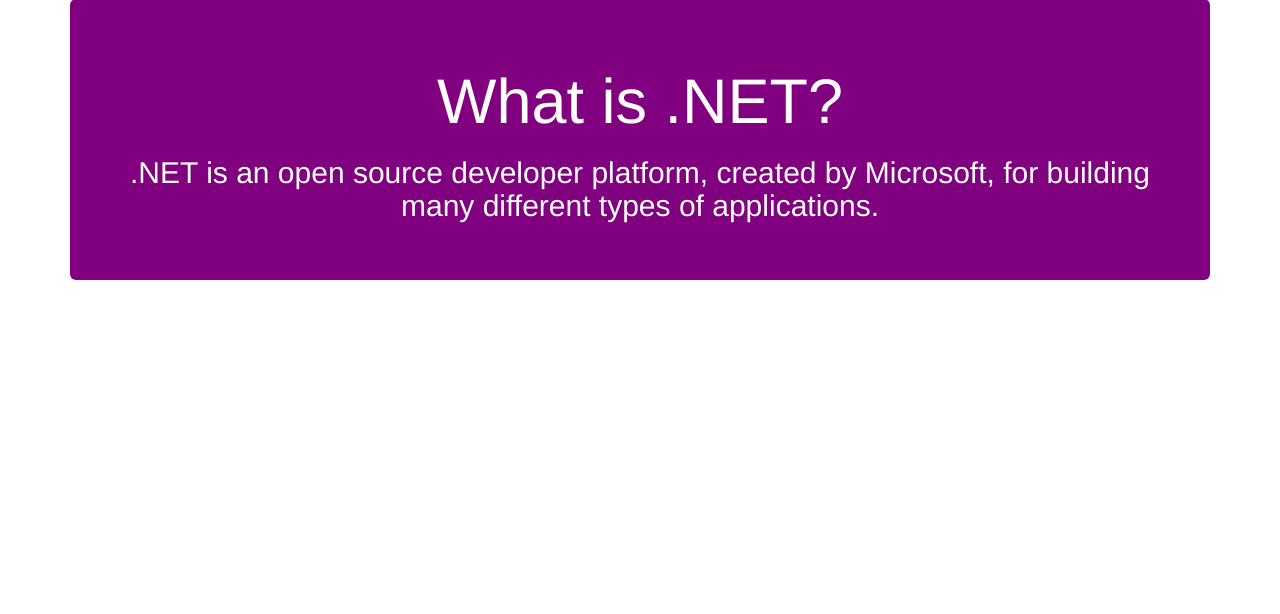
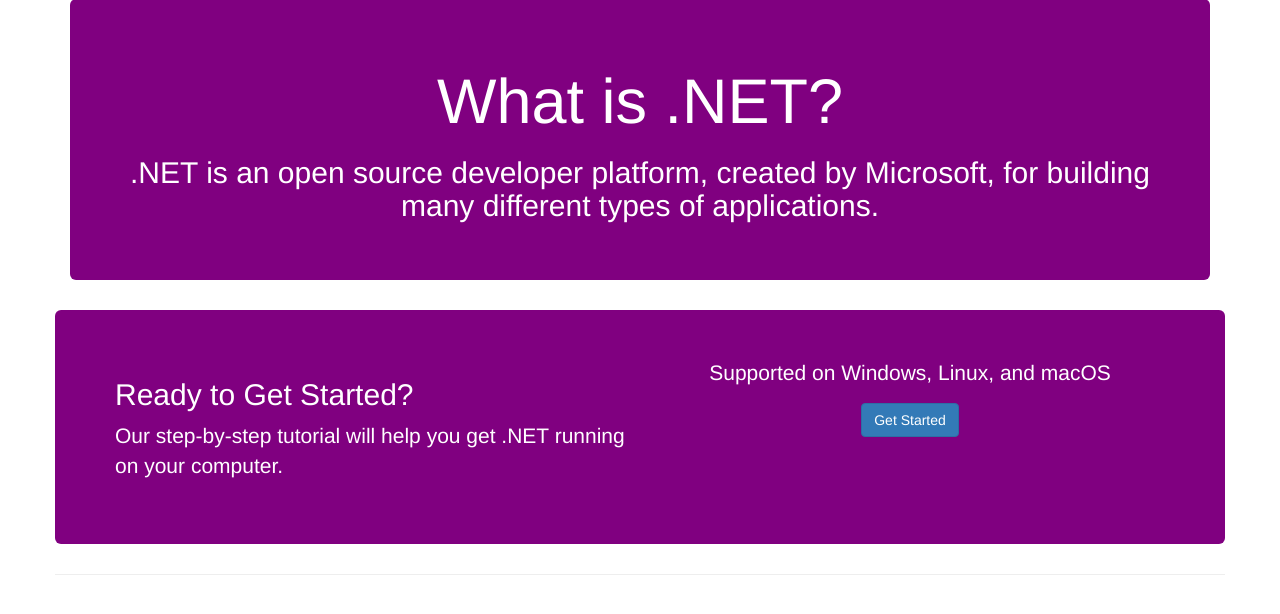
Before and after one commit to nick3633/itp4924-homework-A04, a Flask app: page /about in a window 1280 px wide. Shown: the part 71-685 px from the top of the page. Run offline with Flask 2, Linux system fonts and the light colour scheme; data that the repository does not hold is empty; some libraries are stand-ins or nearby versions.

Commit message:
completed about page

```diff
--- a/app/pages.py
+++ b/app/pages.py
@@ -4,9 +4,8 @@
 from werkzeug.security import generate_password_hash, check_password_hash
 from datetime import datetime
 from app import app, db
-from app.forms import home_function_block_add, home_about_block_add, home_client_block_add, home_function_block_edit, \
-    home_about_block_edit, home_client_block_edit, AdminLoginForm, AddAdminForm
-from app.models import Admin, home_functions_block, home_about_block, home_client_block
+from app.forms import *
+from app.models import *
 
 
 @app.route('/', methods=['GET', 'POST'])
@@ -19,7 +18,6 @@
     return render_template('home.html', title='',
                            home_function_block=home_function_block_load, home_about_block=home_about_block_load,
                            home_client_block=home_client_block_load)
-
 
 @app.route('/home/func_block/add', methods=['GET', 'POST'])
 def home_func_blk_add():
@@ -41,7 +39,6 @@
         return redirect(url_for('home'))
 
     return render_template('home_function_block_add.html', form_home_func_block_add=form_home_func_block_add)
-
 
 @app.route('/home/function_block/edit/<id>', methods=['GET', 'POST'])
 def home_func_blk_edit(id):
@@ -75,7 +72,6 @@
     return render_template('home_function_block_edit.html', title='Editing block Functions in home.html',
                            form_home_func_block_edit=form_home_func_block_edit, id=id)
 
-
 @app.route('/home/about_block/add', methods=['GET', 'POST'])
 def home_about_blk_add():
     if not current_user.is_authenticated:
@@ -98,7 +94,6 @@
         return redirect(url_for('home'))
 
     return render_template('home_about_block_add.html', form_home_about_block_add=form_home_about_block_add)
-
 
 @app.route('/home/about_block/edit/<id>', methods=['GET', 'POST'])
 def home_about_blk_edit(id):
@@ -135,7 +130,6 @@
     return render_template('home_about_block_edit.html', title='Editing block About in home.html',
                            form_home_about_block_edit=form_home_about_block_edit, id=id)
 
-
 @app.route('/home/client_block/add', methods=['GET', 'POST'])
 def home_client_blk_add():
     if not current_user.is_authenticated:
@@ -153,7 +147,6 @@
         return redirect(url_for('home'))
 
     return render_template('home_client_block_add.html', form_home_client_block_add=form_home_client_block_add)
-
 
 @app.route('/home/client_block/edit/<id>', methods=['GET', 'POST'])
 def home_client_blk_edit(id):
@@ -185,10 +178,63 @@
 
 @app.route('/about', methods=['GET', 'POST'])
 def about():
+    about_net_block_load = about_net_block.query
+    return render_template('about.html', title='About', about_net_block=about_net_block_load)
 
+@app.route('/about/net_block/add', methods=['GET', 'POST'])
+def about_net_blk_add():
+    if not current_user.is_authenticated:
+        return redirect(url_for('admin_login'))
 
-    return render_template('about.html', title='About',)
+    form_about_net_block_add = about_net_block_add()
+    if form_about_net_block_add.validate_on_submit():
+        net_add = about_net_block(
+            title = form_about_net_block_add.title.data,
+            media = form_about_net_block_add.media.data,
+            content = form_about_net_block_add.content.data,
+            link = form_about_net_block_add.link.data,
+            link_text = form_about_net_block_add.link_text.data,
+            editor_user_id = current_user.user_id
+        )
+        db.session.add(net_add)
+        db.session.commit()
+        flash('content added on net block in about.html')
+        return redirect(url_for('about'))
+    return render_template('about_net_block_add.html', form_about_net_block_add=form_about_net_block_add)
 
+@app.route('/about/net_block/edit/<id>', methods=['GET', 'POST'])
+def about_net_blk_edit(id):
+    if not current_user.is_authenticated:
+        return redirect(url_for('admin_login'))
+    form_about_net_block_edit = about_net_block_edit()
+
+    if form_about_net_block_edit.validate_on_submit():
+        if form_about_net_block_edit.editype.data == 'edit':
+            net_edit = about_net_block.query.filter_by(id=id).first()
+            net_edit.title = form_about_net_block_edit.title.data
+            net_edit.media = form_about_net_block_edit.media.data
+            net_edit.content = form_about_net_block_edit.content.data
+            net_edit.link = form_about_net_block_edit.link.data
+            net_edit.link_text = form_about_net_block_edit.link_text.data
+            net_edit.edited_time = datetime.utcnow()
+
+            db.session.commit()
+            flash('edited content id: ' + id + ' on net block in about.html')
+        elif form_about_net_block_edit.editype.data == 'delete':
+            about_net_block.query.filter_by(id=id).delete()
+            db.session.commit()
+            flash('deleted content id: ' + id + ' on net block in about.html')
+        return redirect(url_for('about'))
+    elif request.method == 'GET':
+        get_value = about_net_block.query.filter_by(id=id).first()
+        form_about_net_block_edit.title.data = get_value.title
+        form_about_net_block_edit.media.data = get_value.media
+        form_about_net_block_edit.content.data = get_value.content
+        form_about_net_block_edit.link.data = get_value.link
+        form_about_net_block_edit.link_text.data = get_value.link_text
+
+    return render_template('about_net_block_edit.html', title='Editing block net in about.html',
+                           form_about_net_block_edit=form_about_net_block_edit, id=id)
 
 
 @app.route('/admin_home')
@@ -197,7 +243,6 @@
         return redirect(url_for('admin_login'))
     admin_list = Admin.query
     return render_template('admin_home.html', title='Admin Home - ', admin_list=admin_list)
-
 
 @app.route('/admin_login', methods=['GET', 'POST'])
 def admin_login():
@@ -214,12 +259,10 @@
         return redirect(url_for('admin_home'))
     return render_template('admin_login.html', title='Admin Login - ', form=form)
 
-
 @app.route('/admin_logout')
 def admin_logout():
     logout_user()
     return redirect(url_for('admin_login'))
-
 
 @app.route('/add_admin', methods=['GET', 'POST'])
 def add_admin():
--- a/app/templates/about.html
+++ b/app/templates/about.html
@@ -6,4 +6,53 @@
             types of applications.</h2>
     </div>
 
+
+    {% if current_user.is_authenticated %}
+        <p>net block<br><a href="{{ url_for('about_net_blk_add') }}">add content to net block</a></p>
+    {% endif %}
+    <div class="row">
+        {% for block in about_net_block %}
+            <div class="thumbnail">
+                <div class="row">
+                    <div class="col-sm-6 col-md-6">
+                        {{ block.media|safe }}
+                    </div>
+                    <div class="col-sm-6 col-md-6">
+                        <div class="caption">
+                            <h3>{{ block.title }}</h3>
+                            {{ block.content|safe }}
+                            {% if block.link != '' %}
+                                <p><a href="{{ block.link }}" class="btn btn-primary"
+                                      role="button">{{ block.link_text }}</a></p>
+                            {% endif %}
+                            {% if current_user.is_authenticated %}
+                                <hr>
+                                <p>block id: {{ block.id }} <br> edited by: {{ block.editor_user_id }}
+                                    <br> on {{ block.edited_time }}</p>
+                                <a href="{{ url_for('about_net_blk_edit', id=block.id) }}">edit/delete</a>
+                            {% endif %}
+                        </div>
+                    </div>
+                </div>
+            </div>
+        {% endfor %}
+        <div class="jumbotron" style="background-color: purple; color: white;">
+            <div class="row">
+                <div class="col-sm-6 col-md-6">
+                    <div class="caption">
+                        <h2>Ready to Get Started?</h2>
+                        <p>Our step-by-step tutorial will help you get .NET running on your computer.</p>
+                    </div>
+                </div>
+                <div class="col-sm-6 col-md-6">
+                    <div class="caption">
+                        <p align="center">Supported on Windows, Linux, and macOS</p>
+                        <p align="center"><a href="https://dotnet.microsoft.com/learn/dotnet/hello-world-tutorial/intro"
+                                             class="btn btn-primary" role="button">Get Started</a></p>
+                    </div>
+                </div>
+            </div>
+        </div>
+        <hr>
+    </div>
 {% endblock %}
--- a/app/templates/edit_admin.html
+++ b/app/templates/about_net_block_edit.html
@@ -2,8 +2,8 @@
 {% import 'bootstrap/wtf.html' as wtf %}
 
 {% block app_content %}
-    <h1>Edit Admin Information (id: {{ current_user.user_id }})</h1>
-    <div class="col-md-6">{{ wtf.quick_form(form) }}</div>
+    <h1>add content to net block</h1>
 
-
+    <div class="col-md-6">{{ wtf.quick_form(form_about_net_block_edit) }}</div>
+    <hr>
 {% endblock %}
--- a/app/templates/add_admin.html
+++ b/app/templates/add_admin.html
@@ -4,6 +4,6 @@
 {% block app_content %}
     <h1>Add Admin</h1>
     <div class="col-md-6">{{ wtf.quick_form(form) }}</div>
-
+    <hr>
 
 {% endblock %}
--- a/app/templates/admin_login.html
+++ b/app/templates/admin_login.html
@@ -4,5 +4,5 @@
 {% block app_content %}
     <h1>Admin Login</h1>
     <div class="col-md-6">{{ wtf.quick_form(form) }}</div>
-
+    <hr>
 {% endblock %}
--- a/app/templates/home_about_block_edit.html
+++ b/app/templates/home_about_block_edit.html
@@ -4,5 +4,5 @@
 {% block app_content %}
     <h1>Editing block (id:{{ id }}) content on About in home.html</h1>
     <div class="col-md-6">{{ wtf.quick_form(form_home_about_block_edit) }}</div>
-
+    <hr>
 {% endblock %}
--- a/app/templates/home_client_block_add.html
+++ b/app/templates/home_client_block_add.html
@@ -4,5 +4,6 @@
 {% block app_content %}
     <h1>add content to client block</h1>
 
-    <div class="col-md-6">{{ wtf.quick_form(form_home_client_block_add) }}</div>
+    <div class="col-md-6">{{ wtf.quick_form(form_home_client_block_add) }}
+    <hr>
 {% endblock %}
--- a/app/templates/home_client_block_edit.html
+++ b/app/templates/home_client_block_edit.html
@@ -4,5 +4,5 @@
 {% block app_content %}
     <h1>Editing block (id:{{ id }}) content on Client in home.html</h1>
     <div class="col-md-6">{{ wtf.quick_form(form_home_client_block_edit) }}</div>
-
+    <hr>
 {% endblock %}
--- a/app/templates/home_function_block_add.html
+++ b/app/templates/home_function_block_add.html
@@ -4,5 +4,5 @@
 {% block app_content %}
     <h1>add content to functions block in home.html</h1>
     <div class="col-md-6">{{ wtf.quick_form(form_home_func_block_add) }}</div>
-
+    <hr>
 {% endblock %}
--- a/app/templates/home_function_block_edit.html
+++ b/app/templates/home_function_block_edit.html
@@ -4,5 +4,5 @@
 {% block app_content %}
     <h1>Editing block (id:{{ id }}) content on Functions in home.html</h1>
     <div class="col-md-6">{{ wtf.quick_form(form_home_func_block_edit) }}</div>
-
+    <hr>
 {% endblock %}
--- a/requirements.txt
+++ b/requirements.txt
@@ -5,12 +5,17 @@
 Flask-Bootstrap==3.3.7.1
 Flask-Login==0.5.0
 Flask-Migrate==2.5.3
+Flask-Minify==0.18
 Flask-SQLAlchemy==2.4.1
 Flask-WTF==0.14.3
+htmlmin==0.1.12
 itsdangerous==1.1.0
 Jinja2==2.11.1
+jsmin==2.2.2
+lesscpy==0.14.0
 Mako==1.1.2
 MarkupSafe==1.1.1
+ply==3.11
 python-dateutil==2.8.1
 python-editor==1.0.4
 six==1.14.0
@@ -18,3 +23,4 @@
 visitor==0.1.3
 Werkzeug==1.0.1
 WTForms==2.2.1
+xxhash==1.4.3
```
Also changed, not shown: app/forms.py (+22 -10 lines), app/models.py (+14 -2 lines), app/templates/about_net_block_add.html (added, +8 -0 lines), migrations/versions/2a28de9d5a55_.py (added, +39 -0 lines), app.db.
